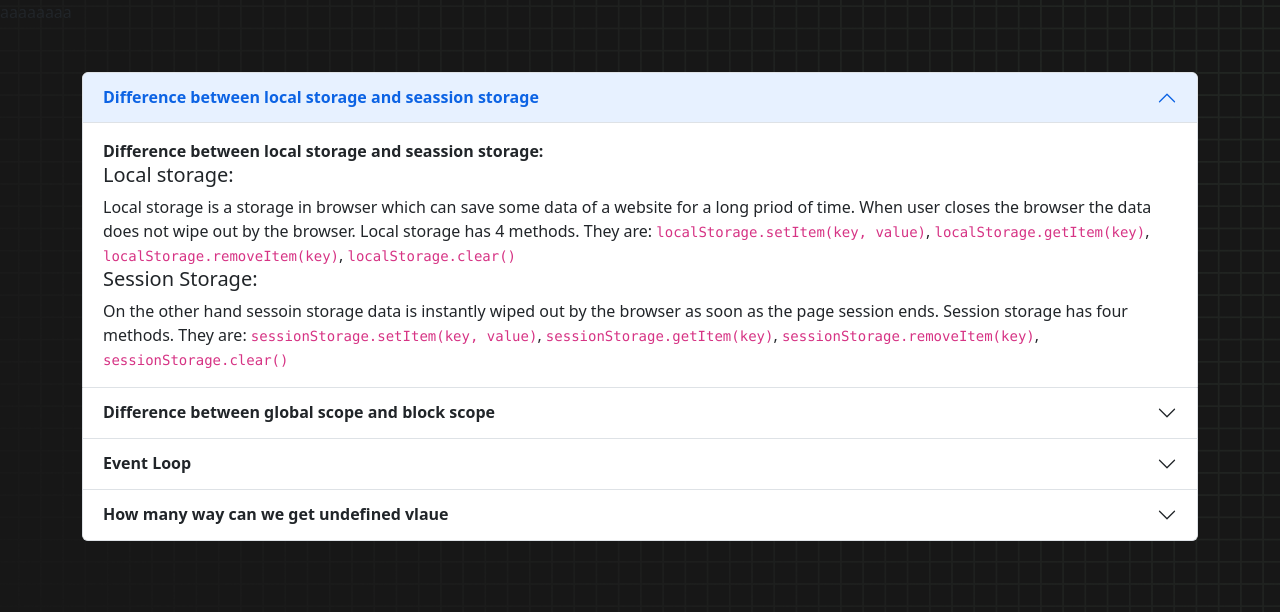
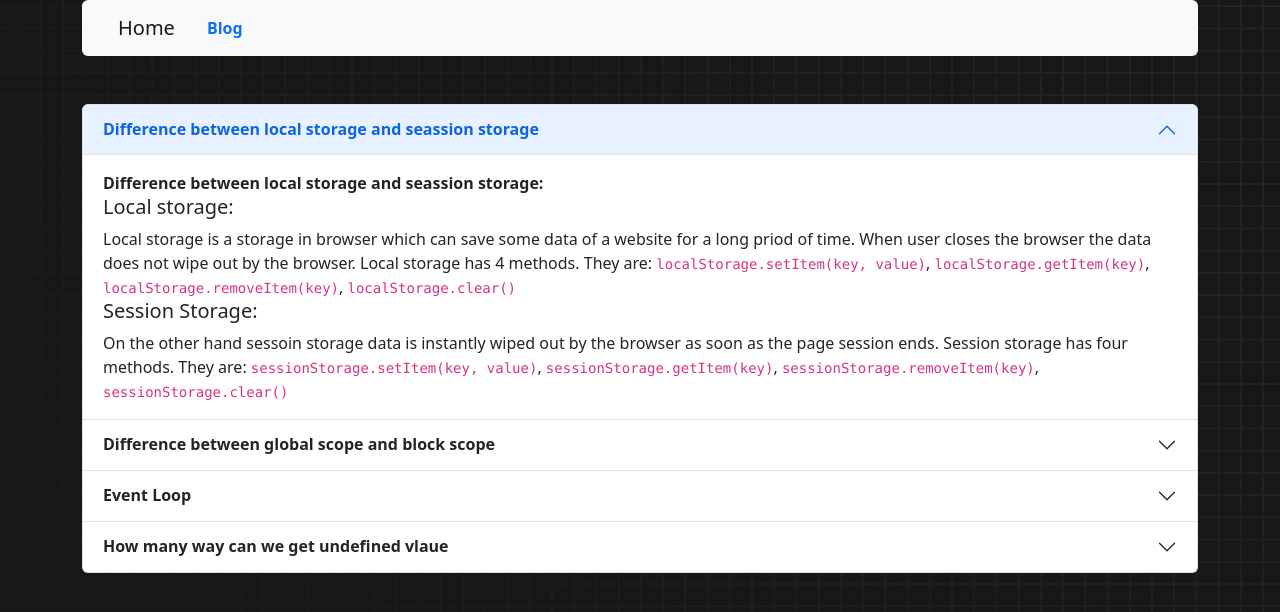
Before and after one commit to maruf9270/Type-Monster, a plain HTML site: page blog.html in a window 1280 px wide. Drawn offline with nearby package versions, Linux system fonts and the light colour scheme.

Commit message:
Added navber to the bolg page

```diff
--- a/blog.html
+++ b/blog.html
@@ -15,8 +15,21 @@
 
     <nav>
         <section>
-            <div>
-                aaaaaaaa
+            <div class="container">
+                <nav class="navbar navbar-expand-lg bg-light rounded">
+                    <div class="container-fluid">
+                      <a class="navbar-brand mx-4" href="./index.html">Home</a>
+                      <button class="navbar-toggler" type="button" data-bs-toggle="collapse" data-bs-target="#navbarNavAltMarkup" aria-controls="navbarNavAltMarkup" aria-expanded="false" aria-label="Toggle navigation">
+                        <span class="navbar-toggler-icon"></span>
+                      </button>
+                      <div class="collapse navbar-collapse" id="navbarNavAltMarkup">
+                        <div class="navbar-nav">
+                          <a class="nav-link fw-bold text-primary" aria-current="page" href="./blog.html">Blog</a>
+
+                        </div>
+                      </div>
+                    </div>
+                  </nav>
             </div>
         </section>
     </nav>
```
